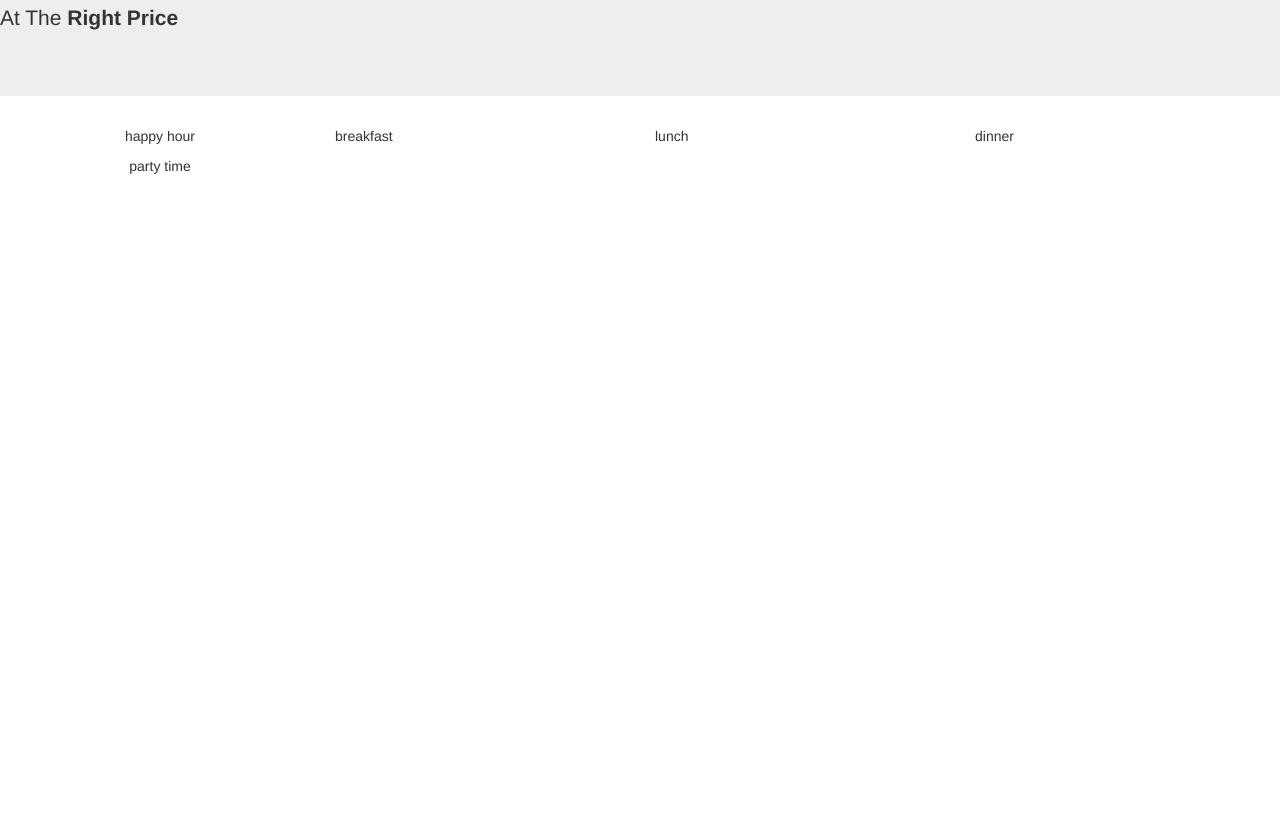
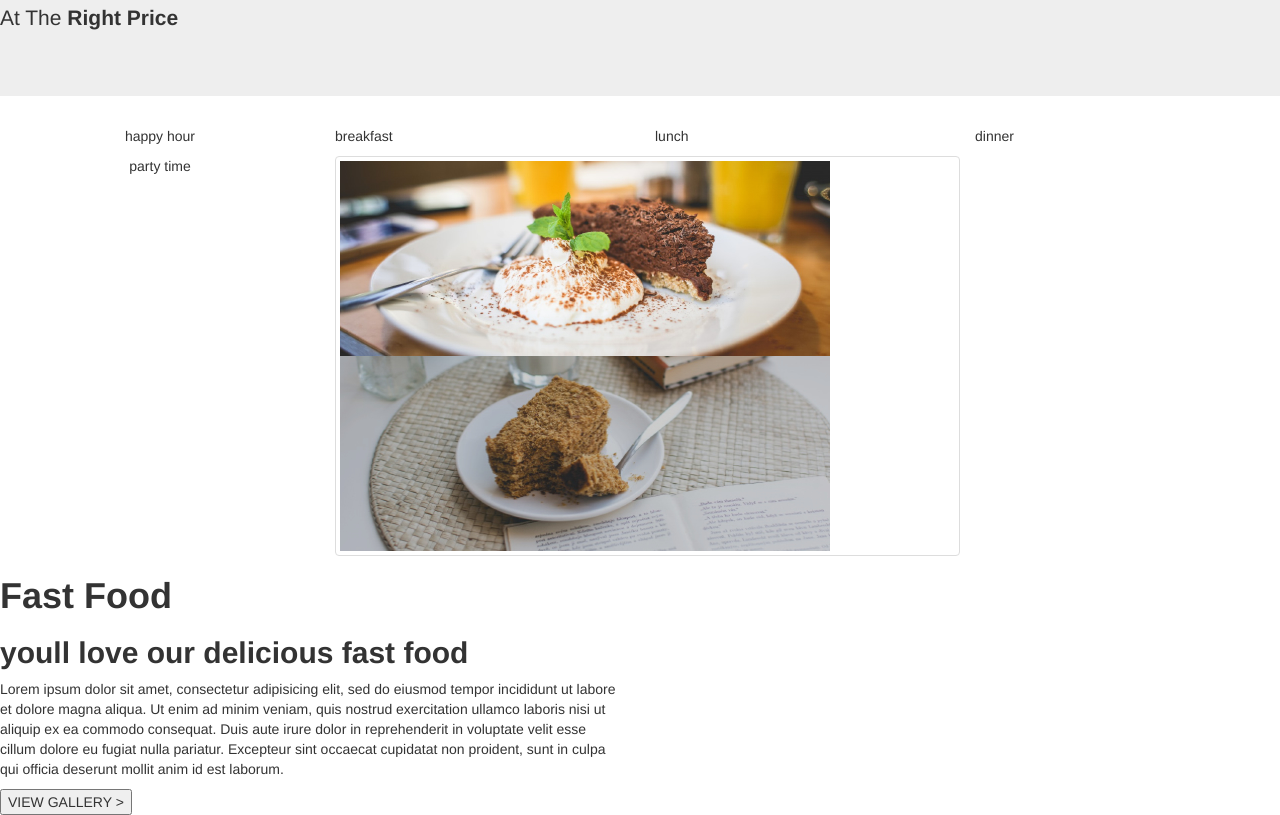
Before and after one commit to paulgaiti97/anitas-restuarant, a plain HTML site: page index.html in a window 1280 px wide. Shown: the part 376-1191 px from the top of the page. Before the commit the page ends 800 px from the top, so only its background shows below. Drawn offline with nearby package versions, Linux system fonts and the light colour scheme.

Commit message:
fastfood section addded

```diff
--- a/index.html
+++ b/index.html
@@ -39,6 +39,26 @@
         </div>
     </section>
 
+    <section id="fastfood">
+      <div class="row">
+        <div class="col-md-6">
+          <div id="img1" class="img-thumbnail">
+            <img src="images/fastfood1.jpg"  alt="drinks">
+            <img src="images/fastfood2.jpg"  alt="drinks">
+          </div>
+        </div>
+        <div class="col-md-6">
+          <div class="fstfoodtxt">
+              <h1><strong>Fast Food</strong></h1>
+              <h2><strong>youll love our delicious fast food</strong></h2>
+              <p>Lorem ipsum dolor sit amet, consectetur adipisicing elit, sed do eiusmod tempor incididunt ut labore et dolore magna aliqua. Ut enim ad minim veniam, quis nostrud exercitation ullamco laboris nisi ut aliquip ex ea commodo consequat. Duis aute irure dolor in reprehenderit in voluptate velit esse cillum dolore eu fugiat nulla pariatur. Excepteur sint occaecat cupidatat non proident, sunt in culpa qui officia deserunt mollit anim id est laborum.</p>
+              <button type="button" class="btngallery"> VIEW GALLERY > </button>
+          </div>
+        </div>
+      </div>
+    </section>
+
+
 
   </body>
 </html>
```
